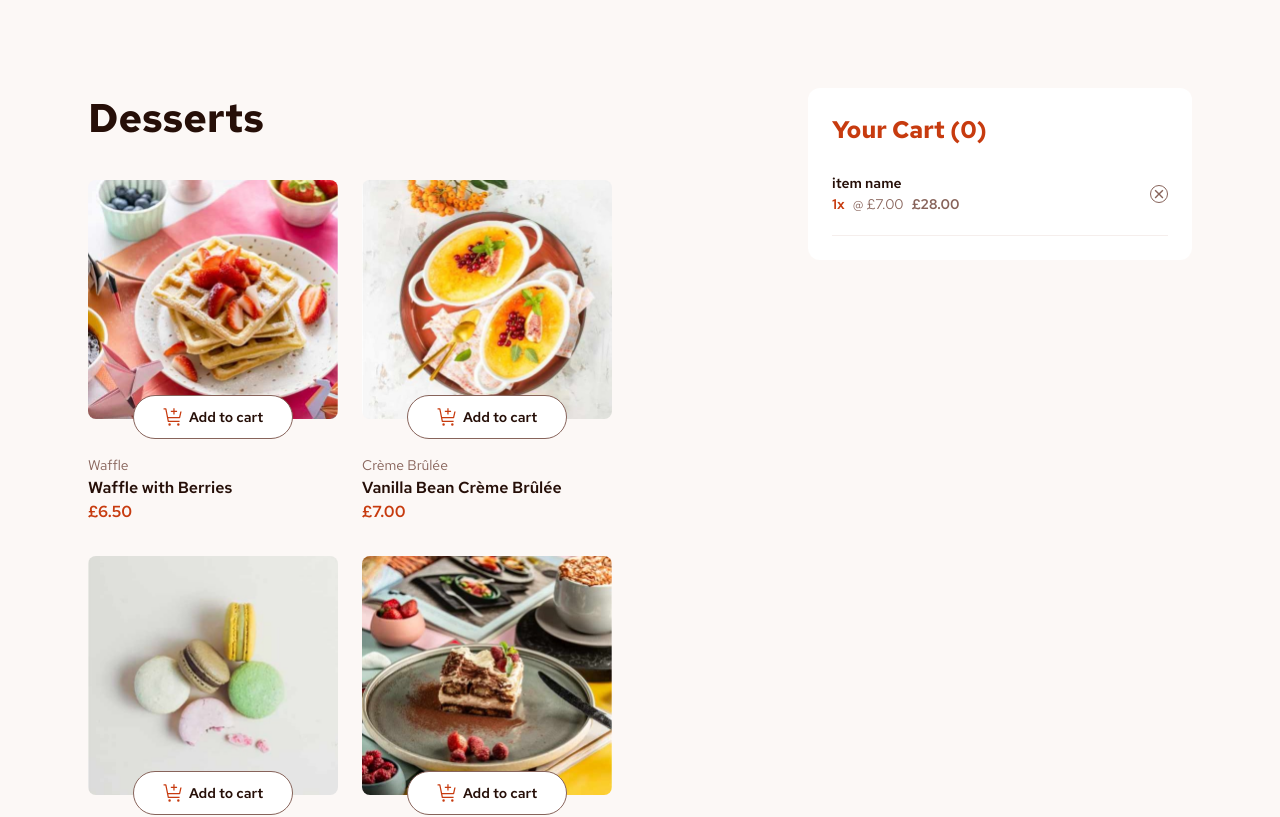
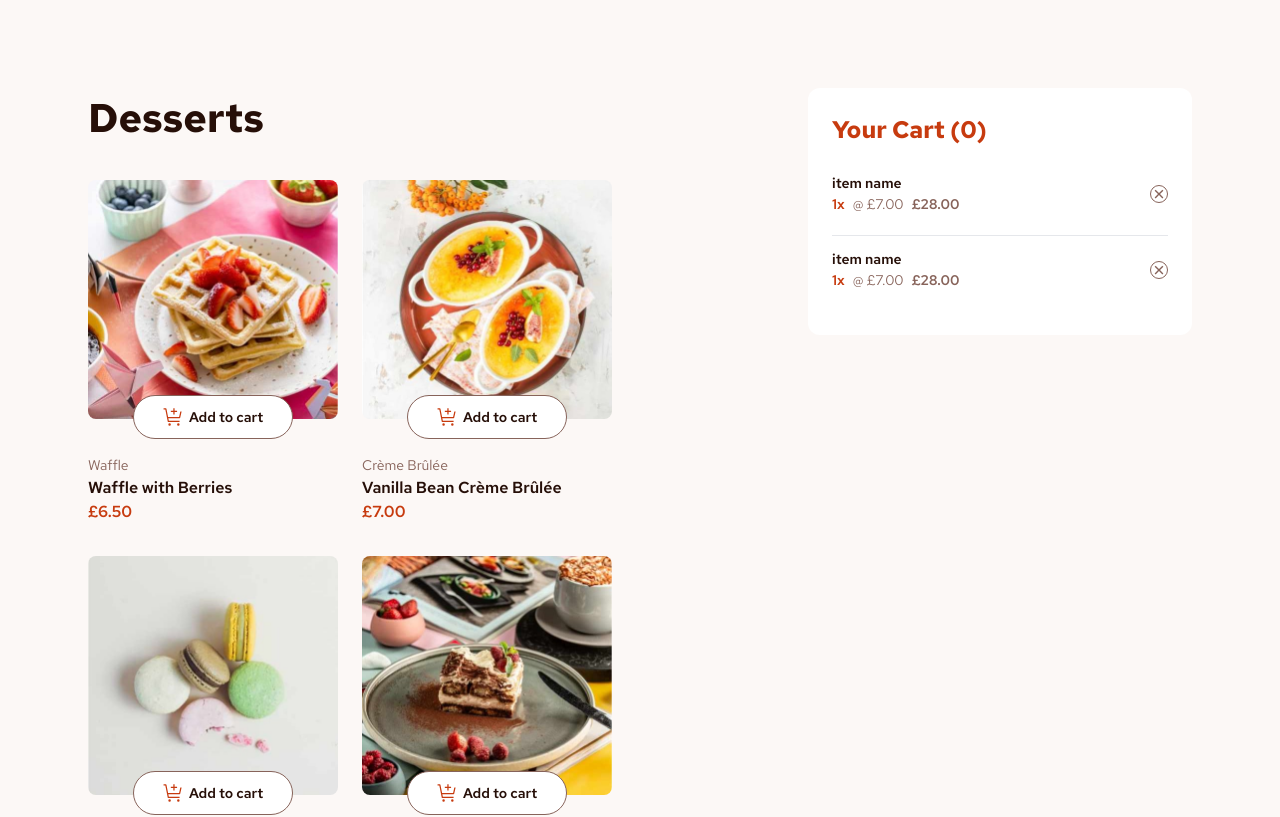
Before and after one commit to anetakasprzak/fm-product-list-cart, a React (Vite) app: page / in a window 1280 px wide. Shown: the top 817 px of the page. Built offline with nearby package versions, Linux system fonts and the light colour scheme.

Commit message:
cart item fix border

```diff
--- a/src/components/Cart.tsx
+++ b/src/components/Cart.tsx
@@ -4,8 +4,15 @@ function Cart() {
       <h2 className="text-[#C73B0F] font-[700] text-[2.4rem] mb-[2.5rem]">
         Your Cart (0)
       </h2>
-      {/* EMPTY CART */}
-      {/* <div className="flex flex-col items-center py-3">
+      {/* <EmptyCart /> */}
+      <CartList />
+    </div>
+  );
+}
+
+function EmptyCart() {
+  return (
+    <div className="flex flex-col items-center py-3">
       <img
         src="../../public/assets/images/illustration-empty-cart.svg"
         alt="empty cart image"
@@ -14,16 +21,25 @@ function Cart() {
       <p className="text-[#87635A] font-[600] text-[1.4rem]">
         Your added items will appear here
       </p>
-      </div> */}
+    </div>
+  );
+}
 
+function CartList() {
+  return (
+    <ul className="flex flex-col gap-5">
+      <li className="border-b-[1px] border-[#F5EEEC)]">
         <CartItem />
-    </div>
+      </li>
+      <li>
+        <CartItem />
+      </li>
+    </ul>
   );
 }
 
 function CartItem() {
   return (
-    <>
     <div className="flex justify-between pb-8">
       <div className="flex flex-col">
         <h4 className="font-[600] text-[1.4rem] text-[#260F08]">item name</h4>
@@ -43,8 +59,6 @@ function CartItem() {
         </div>
       </button>
     </div>
-      <span className="h-[1px] w-[100%] bg-[#F5EEEC]"></span>
-    </>
   );
 }
 
```
Lines whose indentation alone changed are shown as unchanged.
